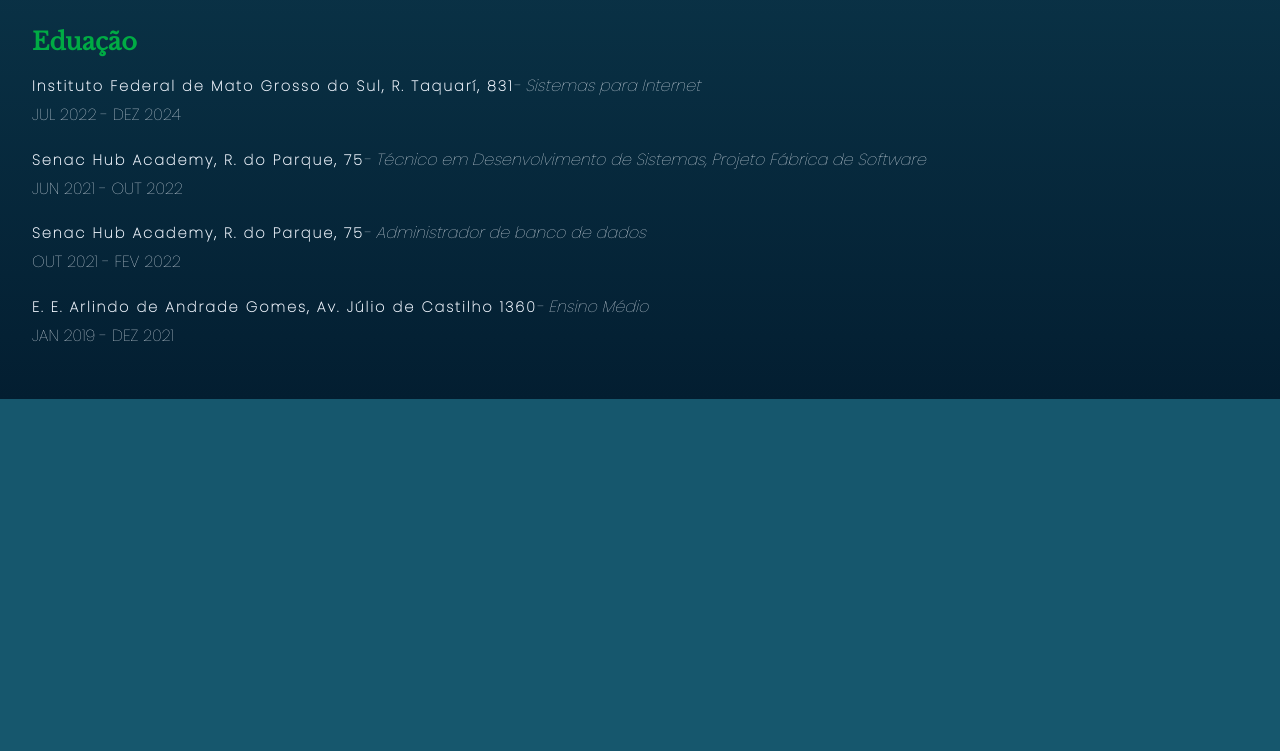
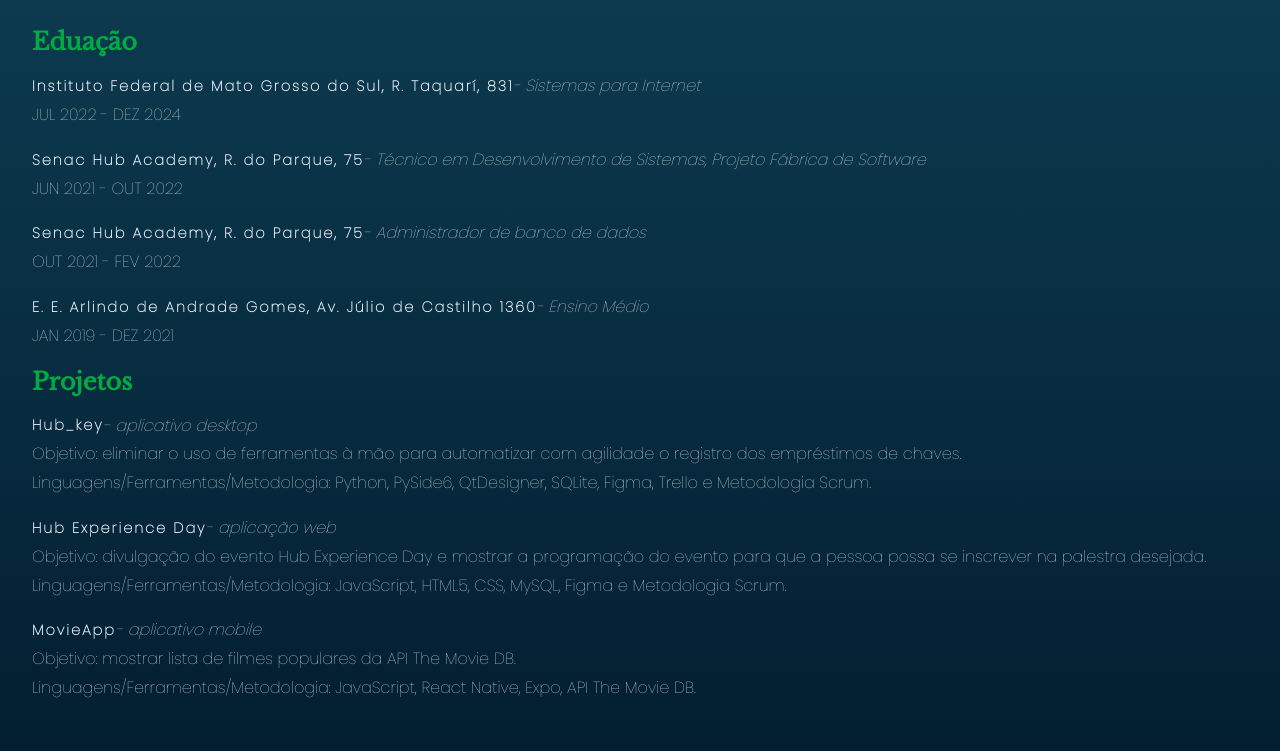
Before and after one commit to GabrielaMed/myPortfolio, a PHP site: page /login/areaPrivada.php in a window 1280 px wide. Shown: the part 918-1669 px from the top of the page. Before the commit the page ends 1317 px from the top, so only its background shows below. Run offline with PHP 8.4, Linux system fonts and the light colour scheme; the visitor is signed in with stand-in values (Sample User, id 1).

Commit message:
adding projects

```diff
--- a/login/areaPrivada.php
+++ b/login/areaPrivada.php
@@ -99,6 +99,40 @@
             </div>
 
         </div>
+
+        <div id="proj">
+            <h2>Projetos</h2>
+            <div class="hold">
+                <div class="display-flex">
+                    <strong>Hub_key</strong>
+                    <p id="italic">- aplicativo desktop</p>
+                </div>
+                <p>
+                Objetivo: eliminar o uso de ferramentas à mão para automatizar com agilidade o registro dos empréstimos de chaves.<br/>
+                Linguagens/Ferramentas/Metodologia: Python, PySide6, QtDesigner, SQLite, Figma, Trello e Metodologia Scrum.
+                </p>
+            </div>
+            <div class="hold">
+                <div class="display-flex">
+                    <strong>Hub Experience Day</strong>
+                    <p id="italic">- aplicação web</p>
+                </div>
+                <p>
+                Objetivo: divulgação do evento Hub Experience Day e mostrar a programação do evento para que a pessoa possa se inscrever na palestra desejada.<br/>
+                Linguagens/Ferramentas/Metodologia: JavaScript, HTML5, CSS, MySQL, Figma e Metodologia Scrum.
+                </p>
+            </div>
+            <div class="hold">
+                <div class="display-flex">
+                    <strong>MovieApp</strong>
+                    <p id="italic">- aplicativo mobile</p>
+                </div>
+                <p>
+                Objetivo: mostrar lista de filmes populares da API The Movie DB.<br/>
+                Linguagens/Ferramentas/Metodologia: JavaScript, React Native, Expo, API The Movie DB.
+                </p>
+            </div>
+        </div>
     </div>
 </body>
 </html>
```
